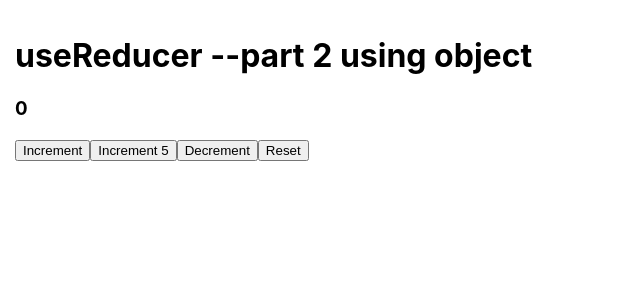
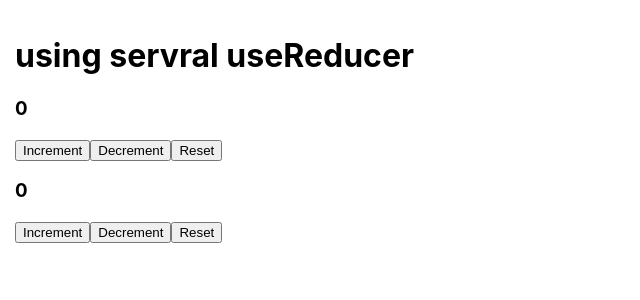
Before and after one commit to BehrangHaghdoust/React-part2, a React (Create React App) app: page / in a window 1280 px wide. Shown: the top 300 px of the page, without its empty margins (0-640 px from the left). Built offline with nearby package versions, Linux system fonts and the light colour scheme.

Commit message:
using servral useReducer

```diff
--- a/src/Components/App.jsx
+++ b/src/Components/App.jsx
@@ -18,35 +18,36 @@
 
 import { useReducer } from 'react';
 
-const intialState = {
-  count: 0
-};
+const intialState = 0;
 const reducer = (state, action) => {
-  switch (action.type) {
+  switch (action) {
     case 'increment':
-      return {...state ,count : state.count + action.payload}
-      case 'incrementFive':
-        return {...state ,count : state.count + action.payload}
+      return state + 1
     case 'decrement':
-      return {...state , count : state.count - action.payload}
+      return state - 1
     case 'reset':
       return intialState
     default:
-      return
+      return state
   }
 }
 
 function App() {
-  const [state, dispatch] = useReducer(reducer, intialState);
+  const [count, dispatch] = useReducer(reducer, intialState);
+  const [count2, dispatch2] = useReducer(reducer, intialState);
   return (
     <div className="App">
-      <h1>useReducer --part 2 using object</h1>
-      <h3>{state.count}</h3>
-      <button onClick={() => dispatch({type:'increment', payload:1})}>Increment</button>
-      {/* <button onClick={() => dispatch('incrementFive')}>Increment 5</button> */}
-      <button onClick={() => dispatch({type:'incrementFive', payload:5})}>Increment 5</button>
-      <button onClick={() => dispatch({type:'decrement',payload:1})}>Decrement</button>
-      <button onClick={() => dispatch({type:'reset'})}>Reset</button>
+      <h1>using servral useReducer</h1>
+      <h3>{count}</h3>
+      <button onClick={()=>dispatch('increment')}>Increment</button>
+      <button onClick={()=>dispatch('decrement')}>Decrement</button>
+      <button onClick={()=>dispatch('reset')}>Reset</button>
+      <br />
+      <h3>{count2}</h3>
+      <button onClick={()=>dispatch2('increment')}>Increment</button>
+      <button onClick={()=>dispatch2('decrement')}>Decrement</button>
+      <button onClick={()=>dispatch2('reset')}>Reset</button>
+      <br />
     </div>
   );
 }
```
